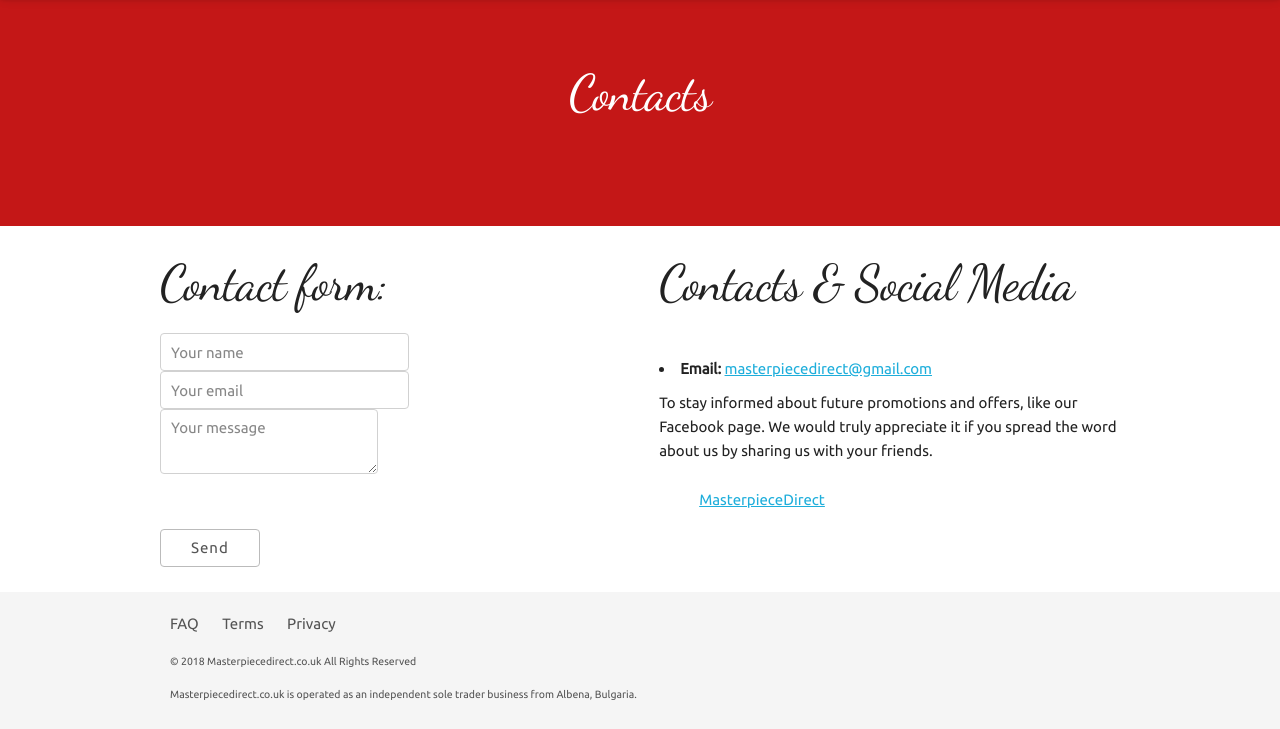
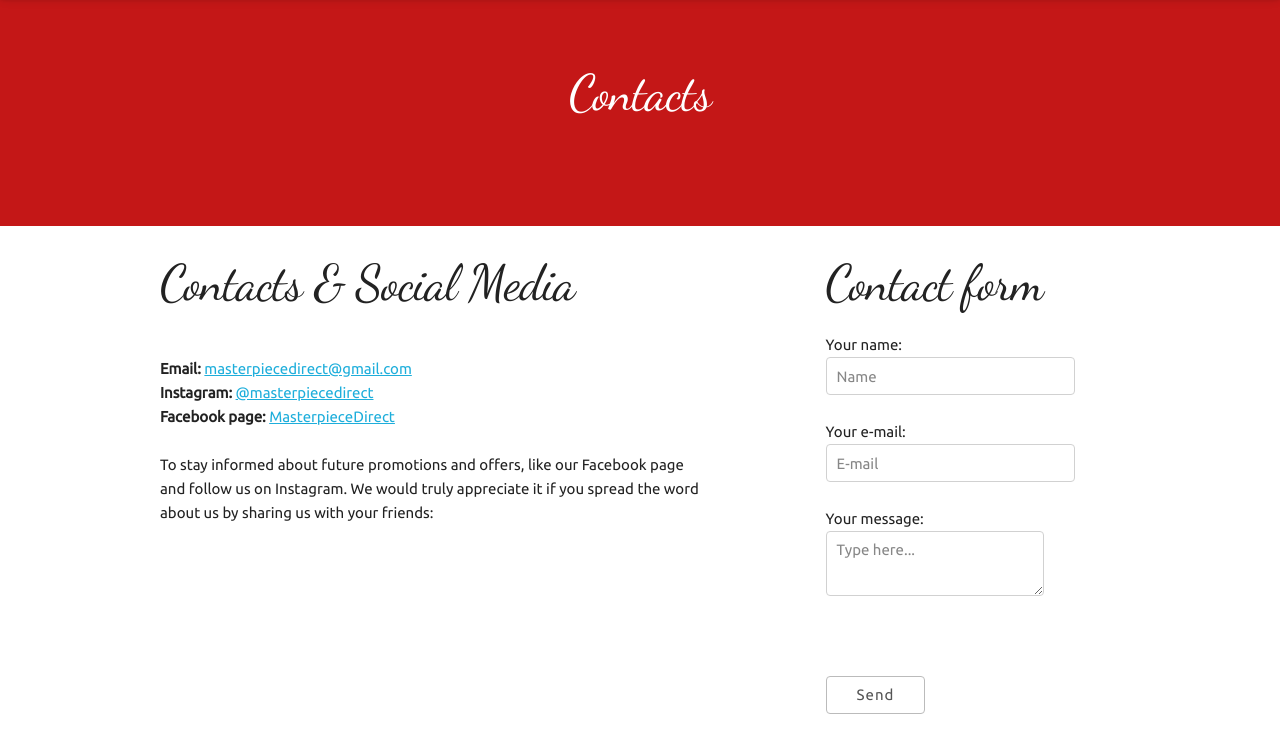
Before and after one commit to patlajancho/patlajancho.github.io, a plain HTML site: page contact-us.html in a window 1280 px wide. Shown: the part 71-800 px from the top of the page. Drawn offline with nearby package versions, Linux system fonts and the light colour scheme; a script that the page names is missing.

Commit message:
Contacts Page updated

```diff
--- a/contact-us.html
+++ b/contact-us.html
@@ -124,25 +124,33 @@
   <div class="container">
     <br>
     <div class="twelve columns">
-        <div class="six columns">
-          <h1><font face = "Dancing Script">Contact form:</font></h1>
+       <div class="seven columns">
+          <h1><font face = "Dancing Script">Contacts & Social Media</font></h1>
+          <br>
+          <strong>Email:</strong> <a href="mailto:masterpiecedirect@gmail.com">masterpiecedirect@gmail.com</a><br>
+          <strong>Instagram:</strong> <a href="https://www.instagram.com/masterpiecedirect/">@masterpiecedirect</a><br>
+          <strong>Facebook page:</strong> <a href="https://www.facebook.com/masterpiecedirect/">MasterpieceDirect</a><br><br>
+          <p>To stay informed about future promotions and offers, like our Facebook page and follow us on Instagram. We would truly appreciate it if you spread the word about us by sharing us with your friends:</p>
+          <div class="fb-like" data-href="https://web.facebook.com/masterpiecedirect/" data-layout="standard" data-action="like" data-size="large" data-show-faces="false" data-share="true"></div>
+        </div>
+        <div class="one columns">
+          <br>
+        </div>
+        <div class="four columns">
+          <h1><font face = "Dancing Script">Contact form</font></h1>
           <form method="POST" action="https://formspree.io/masterpiecedirect@gmail.com">
-          <input type="text" name="name" placeholder="Your name"> <br>
-          <input type="email" name="email" placeholder="Your email"> <br>
-          <textarea name="message" placeholder="Your message"></textarea> <br>
+          <p>Your name: <br>
+          <input type="text" name="name" placeholder="Name"></p>
+          <p>Your e-mail: <br>
+          <input type="email" name="email" placeholder="E-mail"></p>
+          <p>Your message: <br>
+          <textarea name="message" placeholder="Type here..."></textarea></p>
           <input type="hidden" role="uploadcare-uploader" name="content"
           data-images-only="true"
           data-multiple="true" /> <br><br>
           <button type="submit">Send</button>
           </form>
         </div>
-        <div class="six columns">
-        <h1><font face = "Dancing Script">Contacts & Social Media</font></h1>
-        <br>
-        <li><strong>Email:</strong> <a href="mailto:masterpiecedirect@gmail.com">masterpiecedirect@gmail.com</a></li>
-        <p>To stay informed about future promotions and offers, like our Facebook page. We would truly appreciate it if you spread the word about us by sharing us with your friends.
-        <div class="fb-page" data-href="https://www.facebook.com/masterpiecedirect/" data-tabs="timeline" data-small-header="false" data-adapt-container-width="true" data-hide-cover="false" data-show-facepile="false"><blockquote cite="https://www.facebook.com/masterpiecedirect/" class="fb-xfbml-parse-ignore"><a href="https://www.facebook.com/masterpiecedirect/">MasterpieceDirect</a></blockquote></div>
-      </div>
   </div>
 </div>
 
```
